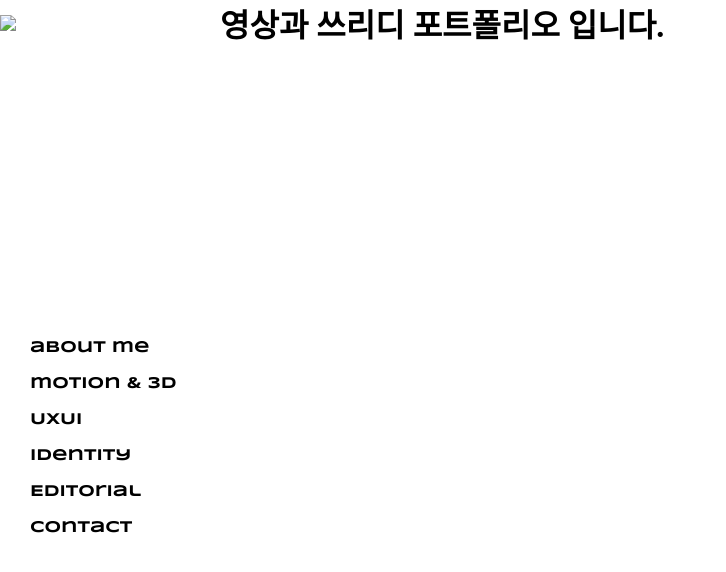
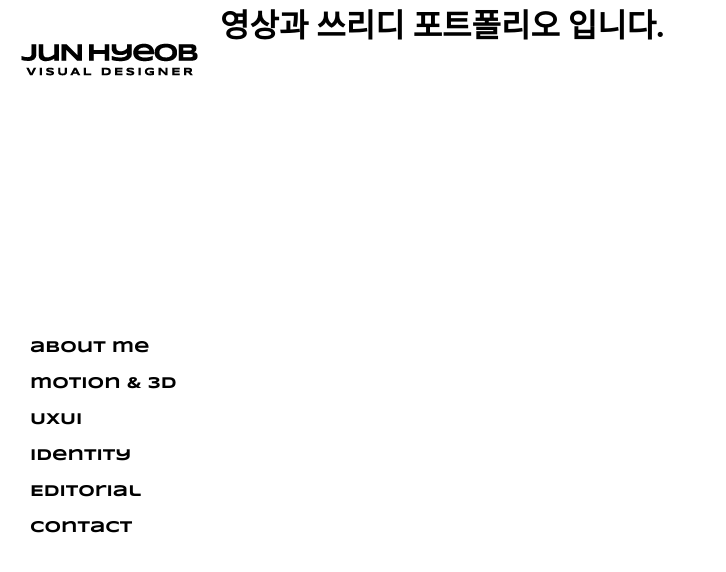
Before and after one commit to JunHyeob/junhyeob.github.io, a plain HTML site: page motion.html in a window 1280 px wide. Shown: the whole page, without its empty margins (0-726 px from the left). Drawn offline with nearby package versions, Linux system fonts and the light colour scheme.

Commit message:
Update motion.html

```diff
--- a/motion.html
+++ b/motion.html
@@ -14,7 +14,7 @@
         <aside id="aside">
             <h1>
                 <a href="index.html">
-                    <img src="img/logo.png">
+                    <img src="logo.png">
                 </a>
             </h1>
             <nav class="nav">
@@ -44,4 +44,5 @@
             <h1>영상과 쓰리디 포트폴리오 입니다.</h1>
         </main>
 </body>
+
 </html>
```
